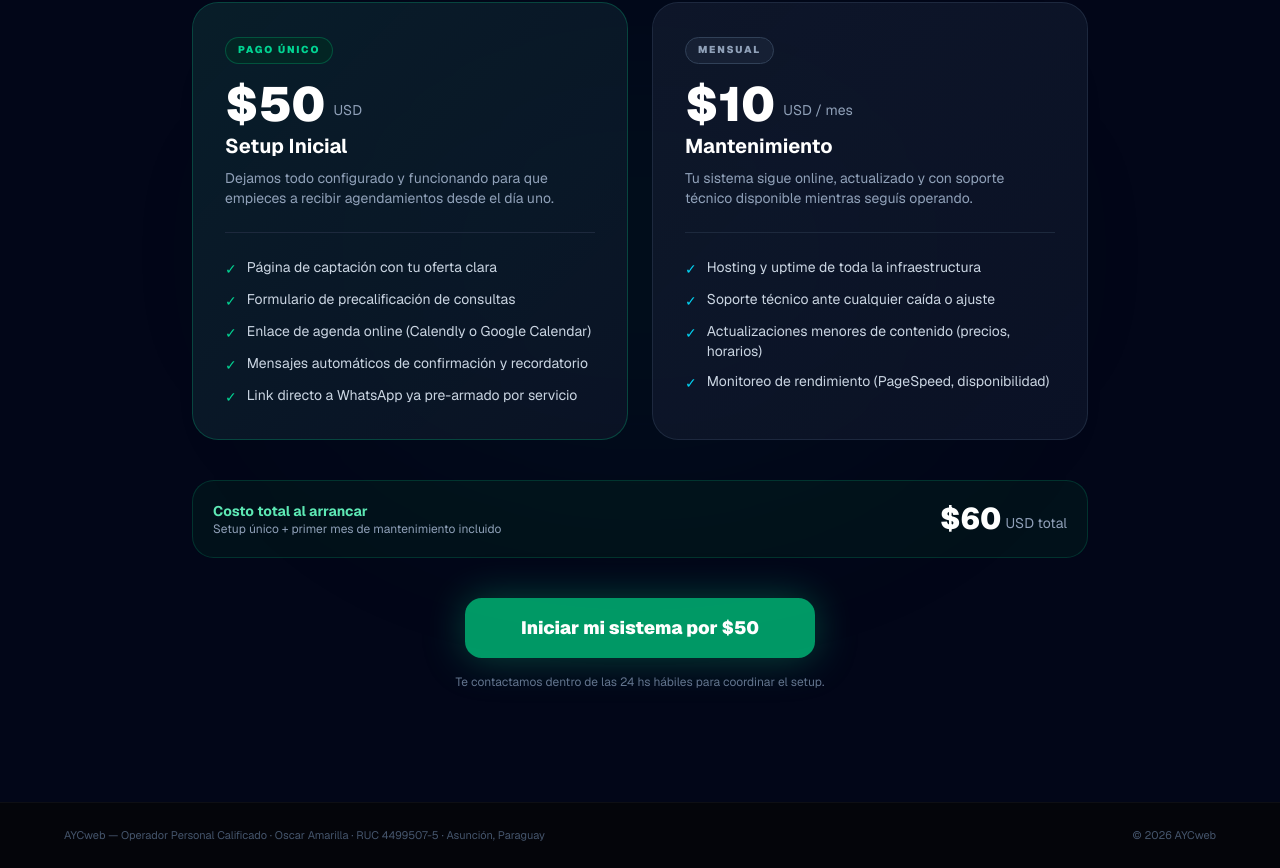
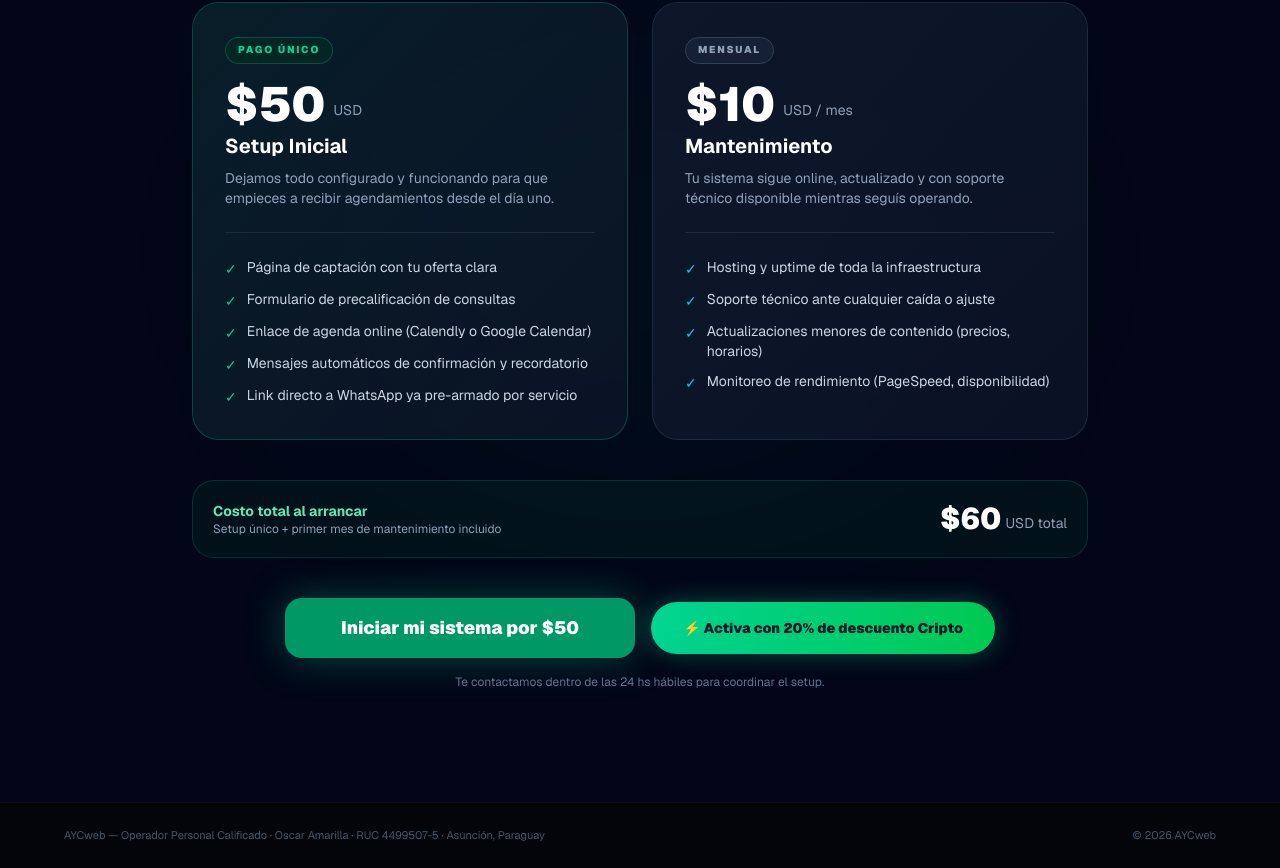
Before and after one commit to oscaramarilla/aycweb, a Next.js app: page /empresas/profesionales in a window 1280 px wide. Shown: the part 1723-2591 px from the top of the page. Built offline with nearby package versions, Linux system fonts and the light colour scheme.

Commit message:
feat(conversion): agregar boton fast-track cripto (-20%) hacia onboarding en embudos b2b y profesionales

```diff
--- a/app/[lang]/(marketing)/empresas/page.tsx
+++ b/app/[lang]/(marketing)/empresas/page.tsx
@@ -119,7 +119,7 @@ const DOLORES = [
   { antes: "PDFs hechos a mano en Word", despues: "Documentos generados al instante" },
 ] as const;
 
-export default function ProductosPage() {
+export default function ProductosPage({ params }: { params?: { lang?: string } }) {
   return (
     <div className="relative min-h-screen bg-slate-950 text-slate-50 overflow-hidden">
       <div className="fixed inset-0 bg-[url('https://grainy-gradients.vercel.app/noise.svg')] opacity-[0.15] pointer-events-none mix-blend-overlay z-0" />
@@ -391,6 +391,7 @@ export default function ProductosPage() {
             En 15 minutos te decimos si podemos generarte un ROI claro. Si no, también te lo decimos. Sin vueltas.
           </p>
 
+          <div className="flex flex-col md:flex-row gap-4 justify-center items-center">
             <a
               href={buildWaLink(
                 "Hola Oscar, vengo de la página de Empresas y quiero agendar el diagnóstico operativo gratuito."
@@ -401,6 +402,13 @@ export default function ProductosPage() {
             >
               Agendar diagnóstico
             </a>
+            <Link
+              href={`/${params?.lang || 'es'}/onboarding`}
+              className="inline-flex items-center justify-center px-8 py-4 text-sm font-black text-slate-900 bg-gradient-to-r from-emerald-400 to-green-500 rounded-full shadow-[0_0_25px_rgba(16,185,129,0.4)] hover:shadow-[0_0_40px_rgba(16,185,129,0.7)] hover:-translate-y-1 transition-all duration-300"
+            >
+              ⚡ Activa con 20% de descuento Cripto
+            </Link>
+          </div>
           <p className="mt-4 text-xs text-slate-500">Sin costo. Sin compromiso.</p>
         </div>
       </section>
--- a/app/[lang]/(marketing)/profesionales/page.tsx
+++ b/app/[lang]/(marketing)/profesionales/page.tsx
@@ -1,4 +1,5 @@
 import type { Metadata } from "next";
+import Link from "next/link";
 import { buildWaLink } from "@/lib/config/contact";
 
 export const metadata: Metadata = {
@@ -74,7 +75,7 @@ const INCLUYE_MANT = [
   "Monitoreo de rendimiento (PageSpeed, disponibilidad)",
 ];
 
-export default function ProfesionalesPage() {
+export default function ProfesionalesPage({ params }: { params?: { lang?: string } }) {
   const ctaWa = buildWaLink(
     "Hola Oscar, soy profesional independiente y quiero iniciar mi sistema automático de agenda por USD 50."
   );
@@ -233,14 +234,22 @@ export default function ProfesionalesPage() {
 
           {/* CTA principal */}
           <div className="text-center">
+            <div className="flex flex-col md:flex-row gap-4 justify-center items-center mb-4">
               <a
                 href={ctaWa}
                 target="_blank"
                 rel="noopener noreferrer"
-              className="inline-block bg-emerald-600 hover:bg-emerald-500 text-white font-black py-4 px-14 rounded-xl transition-all shadow-[0_0_40px_rgba(16,185,129,0.35)] active:scale-95 text-lg mb-4"
+                className="inline-block bg-emerald-600 hover:bg-emerald-500 text-white font-black py-4 px-14 rounded-xl transition-all shadow-[0_0_40px_rgba(16,185,129,0.35)] active:scale-95 text-lg"
               >
                 Iniciar mi sistema por $50
               </a>
+              <Link
+                href={`/${params?.lang || 'es'}/onboarding`}
+                className="inline-flex items-center justify-center px-8 py-4 text-sm font-black text-slate-900 bg-gradient-to-r from-emerald-400 to-green-500 rounded-full shadow-[0_0_25px_rgba(16,185,129,0.4)] hover:shadow-[0_0_40px_rgba(16,185,129,0.7)] hover:-translate-y-1 transition-all duration-300"
+              >
+                ⚡ Activa con 20% de descuento Cripto
+              </Link>
+            </div>
             <p className="text-slate-500 text-xs">
               Te contactamos dentro de las 24 hs hábiles para coordinar el setup.
             </p>
```
Lines whose indentation alone changed are shown as unchanged.
